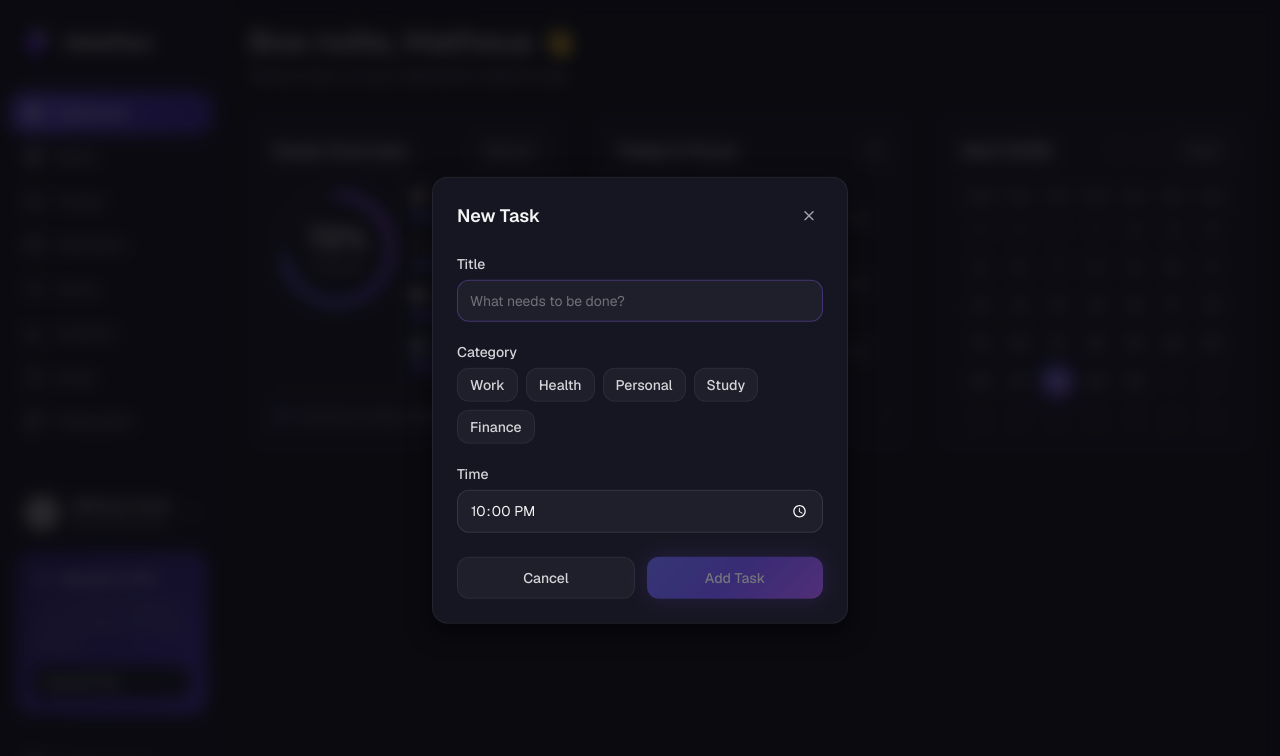
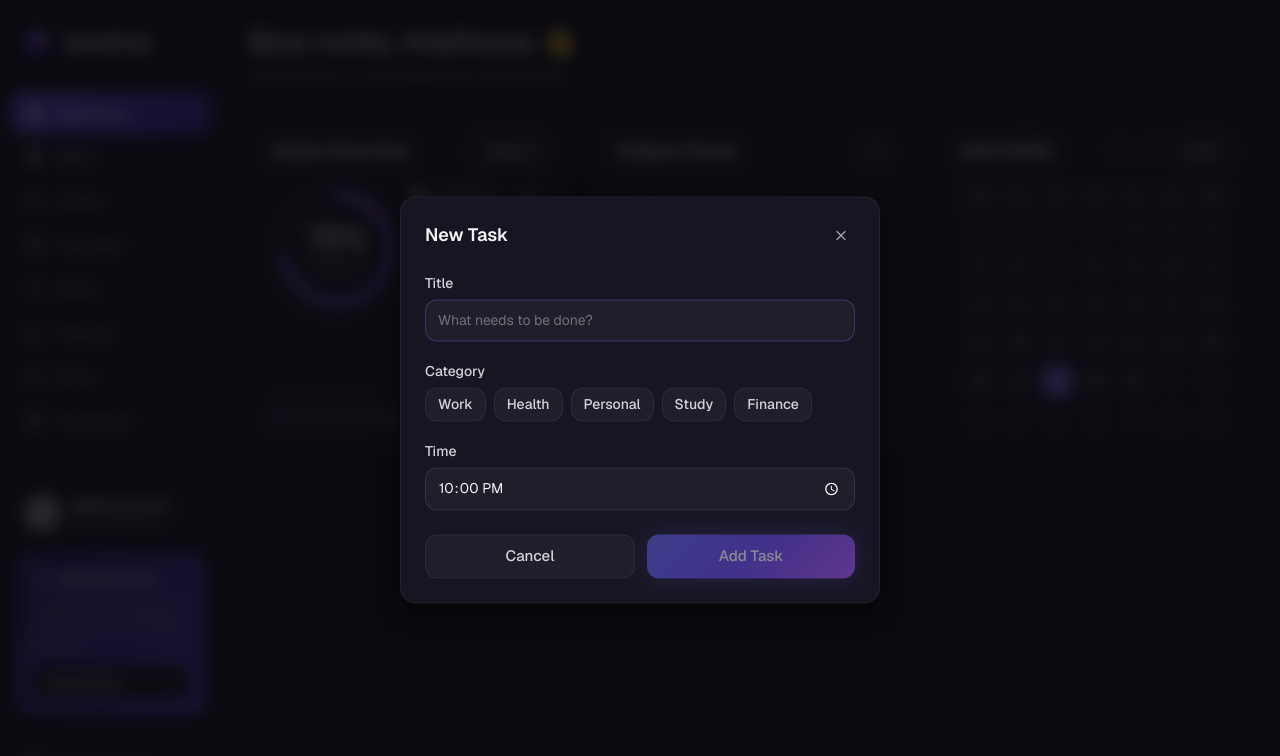
Before and after one commit to matheuspsb/metaflow, a Next.js app: page /dashboard in a window 1280 px wide. Both pictures are taken after a click on the button "Add Task". Shown: the top 756 px of the page. Built offline with nearby package versions, Linux system fonts and the light colour scheme; grey boxes are pictures that could not be loaded.

Commit message:
refactor: apply the ui button to other parts of the code

```diff
--- a/src/components/dashboard/focus/AddTaskModal.tsx
+++ b/src/components/dashboard/focus/AddTaskModal.tsx
@@ -4,6 +4,7 @@ import { useForm, useWatch } from 'react-hook-form'
 import { zodResolver } from '@hookform/resolvers/zod'
 import { X } from 'lucide-react'
 import { Modal, ModalTitle, ModalClose } from '@/components/ui/Modal'
+import { Button } from '@/components/ui/button'
 import { useFocusStore } from '@/stores/focus-store'
 import { TASK_CATEGORIES } from '@/lib/constants'
 import { toAmPm, defaultTime } from '@/lib/time'
@@ -17,12 +18,18 @@ interface AddTaskModalProps {
 export function AddTaskModal({ isOpen, onClose }: AddTaskModalProps) {
   const addTask = useFocusStore.getState().addTask
 
-  const { register, handleSubmit, setValue, control, reset, formState: { errors, isValid } } =
-    useForm<AddTaskFormData>({
-      resolver: zodResolver(addTaskSchema),
-      defaultValues: { title: '', category: '', time: defaultTime() },
-      mode: 'onChange',
-    })
+  const {
+    register,
+    handleSubmit,
+    setValue,
+    control,
+    reset,
+    formState: { errors, isValid },
+  } = useForm<AddTaskFormData>({
+    resolver: zodResolver(addTaskSchema),
+    defaultValues: { title: '', category: '', time: defaultTime() },
+    mode: 'onChange',
+  })
 
   const selectedCategory = useWatch({ control, name: 'category' })
 
@@ -50,7 +57,7 @@ export function AddTaskModal({ isOpen, onClose }: AddTaskModalProps) {
           <ModalTitle className="text-fg-primary text-lg font-semibold">New Task</ModalTitle>
           <ModalClose
             aria-label="Close modal"
-            className="text-fg-muted hover:bg-bg-card-hover hover:text-fg-primary flex h-7 w-7 items-center justify-center rounded-lg transition-colors duration-150"
+            className="text-fg-muted hover:bg-bg-card-hover hover:text-fg-primary flex h-7 w-7 cursor-pointer items-center justify-center rounded-lg transition-colors duration-150"
           >
             <X className="h-4 w-4" />
           </ModalClose>
@@ -68,7 +75,7 @@ export function AddTaskModal({ isOpen, onClose }: AddTaskModalProps) {
               autoFocus
               autoComplete="off"
               {...register('title')}
-              className="bg-bg-input border-border-default focus:border-border-brand text-fg-primary placeholder:text-fg-subtle rounded-lg border px-3 py-2.5 text-sm outline-none transition-colors duration-150"
+              className="bg-bg-input border-border-default focus:border-border-brand text-fg-primary placeholder:text-fg-subtle rounded-lg border px-3 py-2.5 text-sm transition-colors duration-150 outline-none"
             />
             {errors.title && <span className="text-danger text-xs">{errors.title.message}</span>}
           </div>
@@ -81,7 +88,7 @@ export function AddTaskModal({ isOpen, onClose }: AddTaskModalProps) {
                   key={cat.id}
                   type="button"
                   onClick={() => setValue('category', cat.id, { shouldValidate: true })}
-                  className={`rounded-lg border px-3 py-1.5 text-sm font-medium transition-all duration-150 ${
+                  className={`cursor-pointer rounded-lg border px-3 py-1.5 text-sm font-medium transition-all duration-150 ${
                     selectedCategory === cat.id
                       ? 'bg-gradient-brand shadow-brand-glow border-transparent text-white'
                       : 'bg-bg-input border-border-subtle text-fg-secondary hover:border-border-brand hover:text-fg-primary'
@@ -104,25 +111,29 @@ export function AddTaskModal({ isOpen, onClose }: AddTaskModalProps) {
               id="task-time"
               type="time"
               {...register('time')}
-              className="bg-bg-input border-border-default focus:border-border-brand text-fg-primary rounded-lg border px-3 py-2.5 text-sm outline-none transition-colors duration-150 scheme-dark"
+              className="bg-bg-input border-border-default focus:border-border-brand text-fg-primary rounded-lg border px-3 py-2.5 text-sm scheme-dark transition-colors duration-150 outline-none"
             />
           </div>
 
           <div className="mt-1 flex gap-3">
-            <button
+            <Button
               type="button"
+              variant="secondary"
+              size="lg"
+              className="flex-1"
               onClick={handleClose}
-              className="bg-bg-input border-border-subtle text-fg-secondary hover:bg-bg-card-hover hover:text-fg-primary flex-1 rounded-lg border py-2.5 text-sm font-medium transition-all duration-150"
             >
               Cancel
-            </button>
-            <button
+            </Button>
+            <Button
               type="submit"
+              variant="primary"
+              size="lg"
+              className="flex-1"
               disabled={!isValid}
-              className="bg-gradient-brand shadow-brand-glow flex-1 rounded-lg py-2.5 text-sm font-medium text-white transition-all duration-150 disabled:cursor-not-allowed disabled:opacity-40"
             >
               Add Task
-            </button>
+            </Button>
           </div>
         </form>
       </div>
--- a/src/components/dashboard/focus/TaskRow.tsx
+++ b/src/components/dashboard/focus/TaskRow.tsx
@@ -17,11 +17,11 @@ interface TaskRowProps {
 
 export function TaskRow({ task, onToggle }: TaskRowProps) {
   return (
-    <li className="group hover:bg-bg-card-hover flex cursor-pointer items-center gap-3 rounded-lg px-3 py-3 transition-colors">
+    <li className="group hover:bg-bg-card-hover flex items-center gap-3 rounded-lg px-3 py-3 transition-colors">
       <button
         aria-label={task.done ? 'Mark as incomplete' : 'Mark as complete'}
         onClick={() => onToggle?.(task.id)}
-        className={`flex h-5 w-5 shrink-0 items-center justify-center rounded-full border-2 transition-all duration-150 ${
+        className={`flex h-5 w-5 shrink-0 cursor-pointer items-center justify-center rounded-full border-2 transition-all duration-150 ${
           task.done
             ? 'border-brand-500 bg-brand-500'
             : 'border-fg-subtle group-hover:border-brand-400'
--- a/src/components/ui/Modal.tsx
+++ b/src/components/ui/Modal.tsx
@@ -11,12 +11,15 @@ interface ModalProps {
 
 export function Modal({ isOpen, onClose, children }: ModalProps) {
   return (
-    <Dialog.Root open={isOpen} onOpenChange={(open) => { if (!open) onClose() }}>
+    <Dialog.Root
+      open={isOpen}
+      onOpenChange={(open) => {
+        if (!open) onClose()
+      }}
+    >
       <Dialog.Portal>
         <Dialog.Overlay className="bg-bg-base/80 fixed inset-0 z-100 backdrop-blur-sm" />
-        <Dialog.Content
-          className="fixed top-1/2 left-1/2 z-101 w-full max-w-md -translate-x-1/2 -translate-y-1/2 p-4 outline-none"
-        >
+        <Dialog.Content className="fixed top-1/2 left-1/2 z-101 w-full max-w-lg -translate-x-1/2 -translate-y-1/2 p-4 outline-none">
           {children}
         </Dialog.Content>
       </Dialog.Portal>
@@ -24,4 +27,8 @@ export function Modal({ isOpen, onClose, children }: ModalProps) {
   )
 }
 
-export { Title as ModalTitle, Description as ModalDescription, Close as ModalClose } from '@radix-ui/react-dialog'
+export {
+  Title as ModalTitle,
+  Description as ModalDescription,
+  Close as ModalClose,
+} from '@radix-ui/react-dialog'
--- a/src/components/ui/button.tsx
+++ b/src/components/ui/button.tsx
@@ -13,7 +13,8 @@ const variantStyles = {
   secondary:
     'bg-bg-input text-fg-secondary border border-border-subtle hover:bg-bg-card-hover hover:text-fg-primary',
   ghost: 'text-fg-muted hover:bg-bg-card-hover hover:text-fg-primary',
-  dashed: 'border border-dashed border-border-subtle text-fg-muted hover:bg-bg-card-hover hover:text-fg-primary',
+  dashed:
+    'border border-dashed border-border-subtle text-fg-muted hover:bg-bg-card-hover hover:text-fg-primary',
 } as const
 
 const sizeStyles = {
@@ -34,7 +35,7 @@ export function Button({
   return (
     <button
       className={cn(
-        'inline-flex items-center justify-center font-medium transition-all duration-200 active:scale-[0.98] disabled:cursor-not-allowed disabled:opacity-50',
+        'inline-flex cursor-pointer items-center justify-center font-medium transition-all duration-200 active:scale-[0.98] disabled:cursor-not-allowed disabled:opacity-50',
         variantStyles[variant],
         sizeStyles[size],
         className,
```
